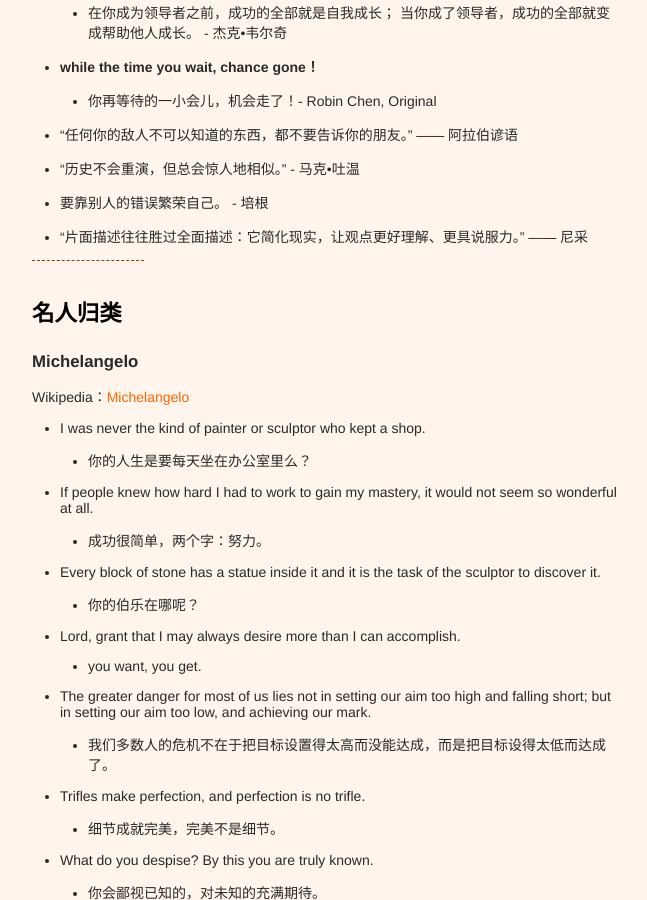
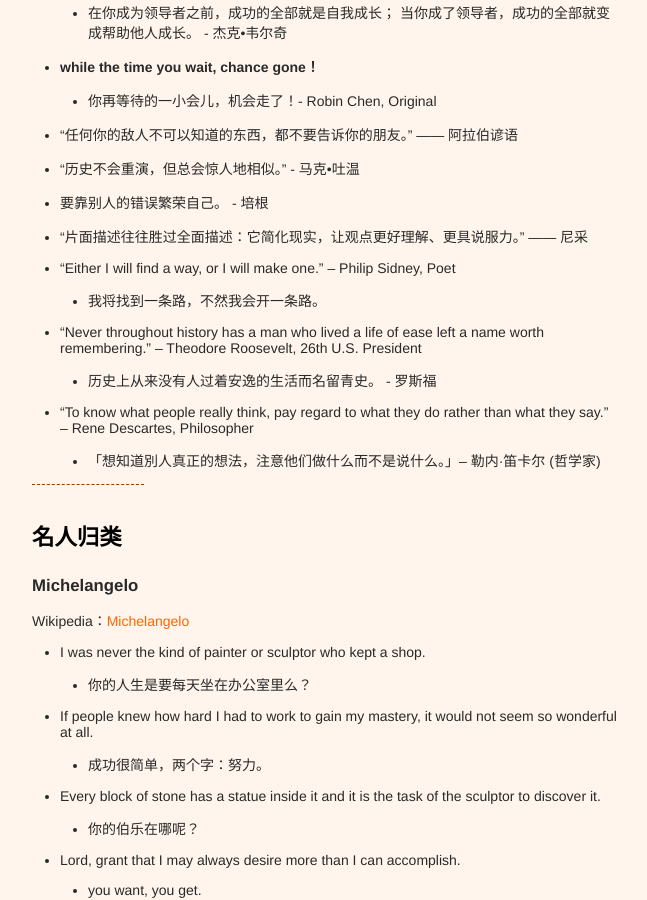
Before and after one commit to xianyuxmu/xianyuxmu.github.io, a Jekyll site: the page built from _posts/2017-06-17-chicken-soup.md, in a window 1280 px wide and 900 px high, scrolled down 7113 px. Shown: the whole window, without its empty margins (314-961 px from the left). Built offline with Jekyll 4.4.1, drawn with Linux system fonts in a browser that asks for light colours; comment, search, counter and statistics services are not loaded.

Commit message:
今日鸡汤

```diff
--- a/_posts/2017-06-17-chicken-soup.md
+++ b/_posts/2017-06-17-chicken-soup.md
@@ -196,6 +196,12 @@
 - “历史不会重演，但总会惊人地相似。” - 马克•吐温
 - 要靠别人的错误繁荣自己。 - 培根
 - “片面描述往往胜过全面描述：它简化现实，让观点更好理解、更具说服力。” —— 尼采
+- “Either I will find a way, or I will make one.” – Philip Sidney, Poet
+	- 我将找到一条路，不然我会开一条路。
+- “Never throughout history has a man who lived a life of ease left a name worth remembering.” – Theodore Roosevelt, 26th U.S. President
+	- 历史上从来没有人过着安逸的生活而名留青史。 - 罗斯福
+- “To know what people really think, pay regard to what they do rather than what they say.” – Rene Descartes, Philosopher
+	- 「想知道別人真正的想法，注意他们做什么而不是说什么。」– 勒内·笛卡尔 (哲学家)
 
 
 ----
```
